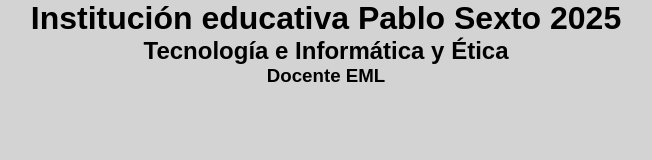
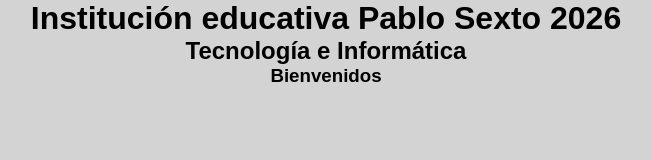
Before and after one commit to yuyu1988/yuyu1988.github.io, a plain HTML site: page encabezado.html in a window 1280 px wide. Shown: the whole page, without its empty margins (314-966 px from the left). Drawn offline with Linux system fonts and the light colour scheme.

Commit message:
Update encabezado.html

```diff
--- a/encabezado.html
+++ b/encabezado.html
@@ -29,8 +29,8 @@
     </style>
 </head>
 <body>
-    <h1>Institución educativa Pablo Sexto 2025</h1>
-    <h2>Tecnología e Informática y Ética</h2>
-    <h3>Docente EML </h3>
+    <h1>Institución educativa Pablo Sexto 2026</h1>
+    <h2>Tecnología e Informática</h2>
+    <h3>Bienvenidos</h3>
 </body>
 </html>
```
